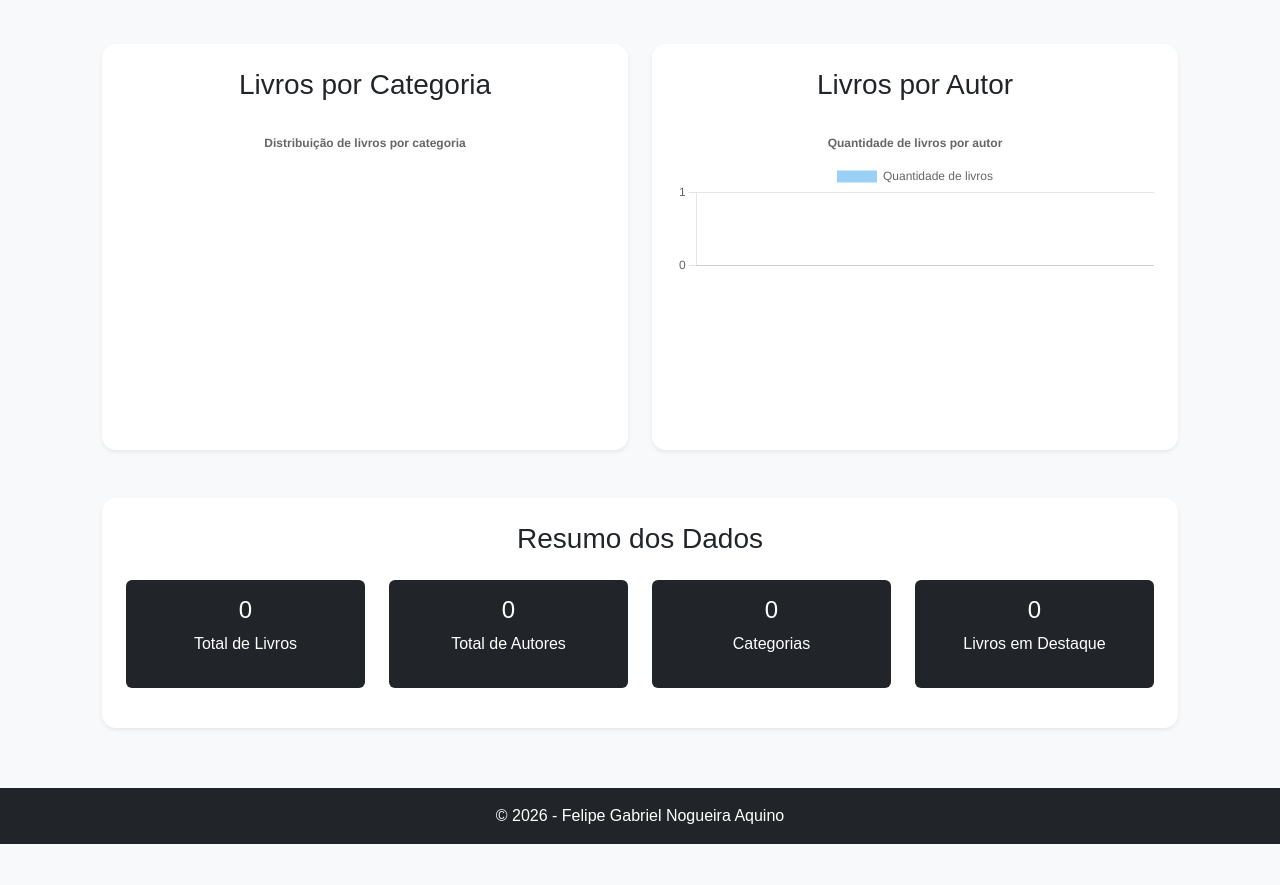
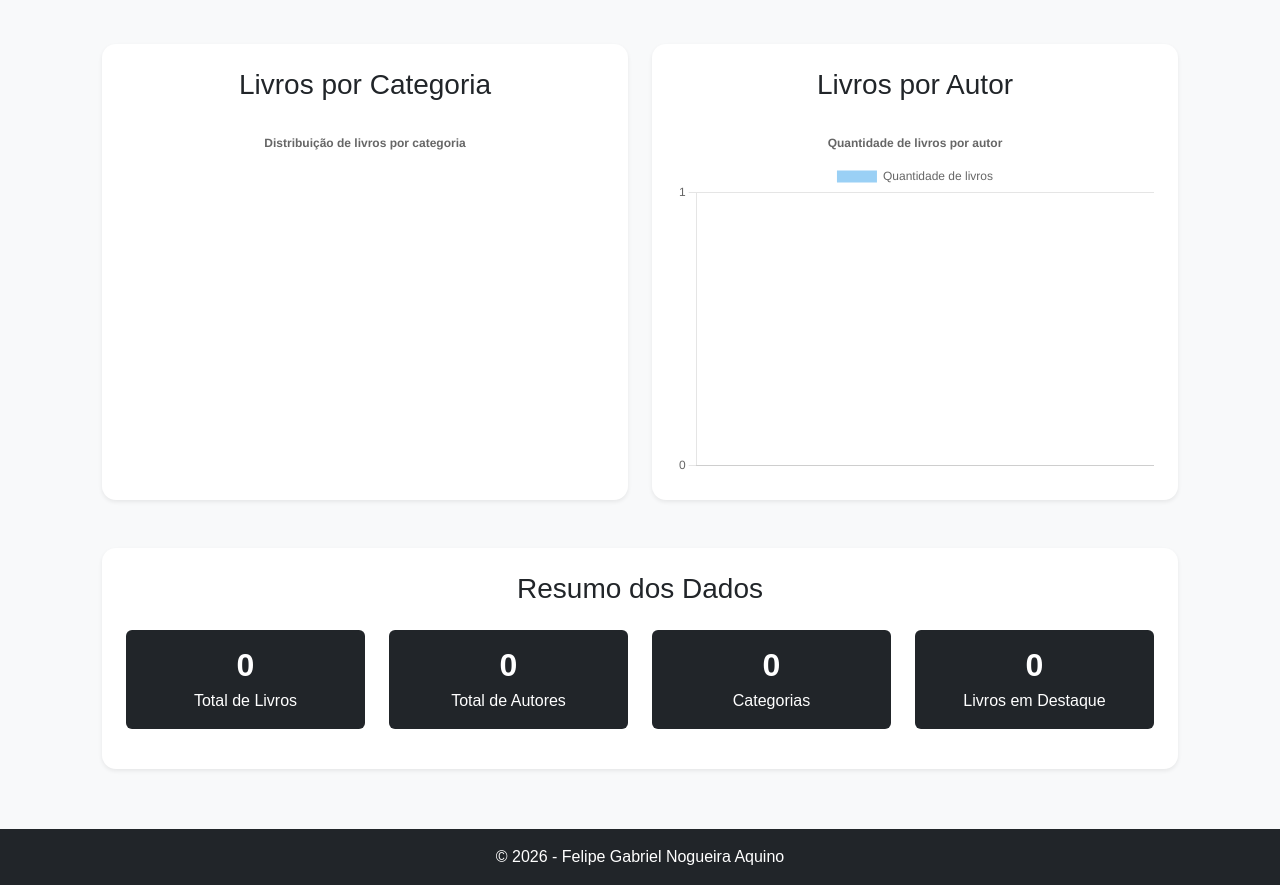
Before and after one commit to FelipeAquino-01/BookZone, a website: page public/dashboard.html in a window 1280 px wide. Shown: the part 420-1305 px from the top of the page. Before the commit the page ends 1264 px from the top, so only its background shows below. Drawn offline with nearby package versions, Linux system fonts and the light colour scheme; no server answers.

Commit message:
style: adiciona estilos do dashboard

```diff
--- a/public/style.css
+++ b/public/style.css
@@ -172,3 +172,29 @@ footer {
   border-radius: 16px;
   box-shadow: 0 4px 14px rgba(0, 0, 0, 0.08);
 }
+
+/* DASHBOARD */
+
+.chart-container {
+  position: relative;
+  height: 350px;
+  width: 100%;
+}
+
+.dashboard-info h4 {
+  font-size: 2rem;
+  font-weight: bold;
+  margin-bottom: 5px;
+}
+
+.dashboard-info p {
+  margin: 0;
+}
+
+#resumo-dashboard .dashboard-info {
+  transition: 0.3s;
+}
+
+#resumo-dashboard .dashboard-info:hover {
+  transform: translateY(-5px);
+}
```
